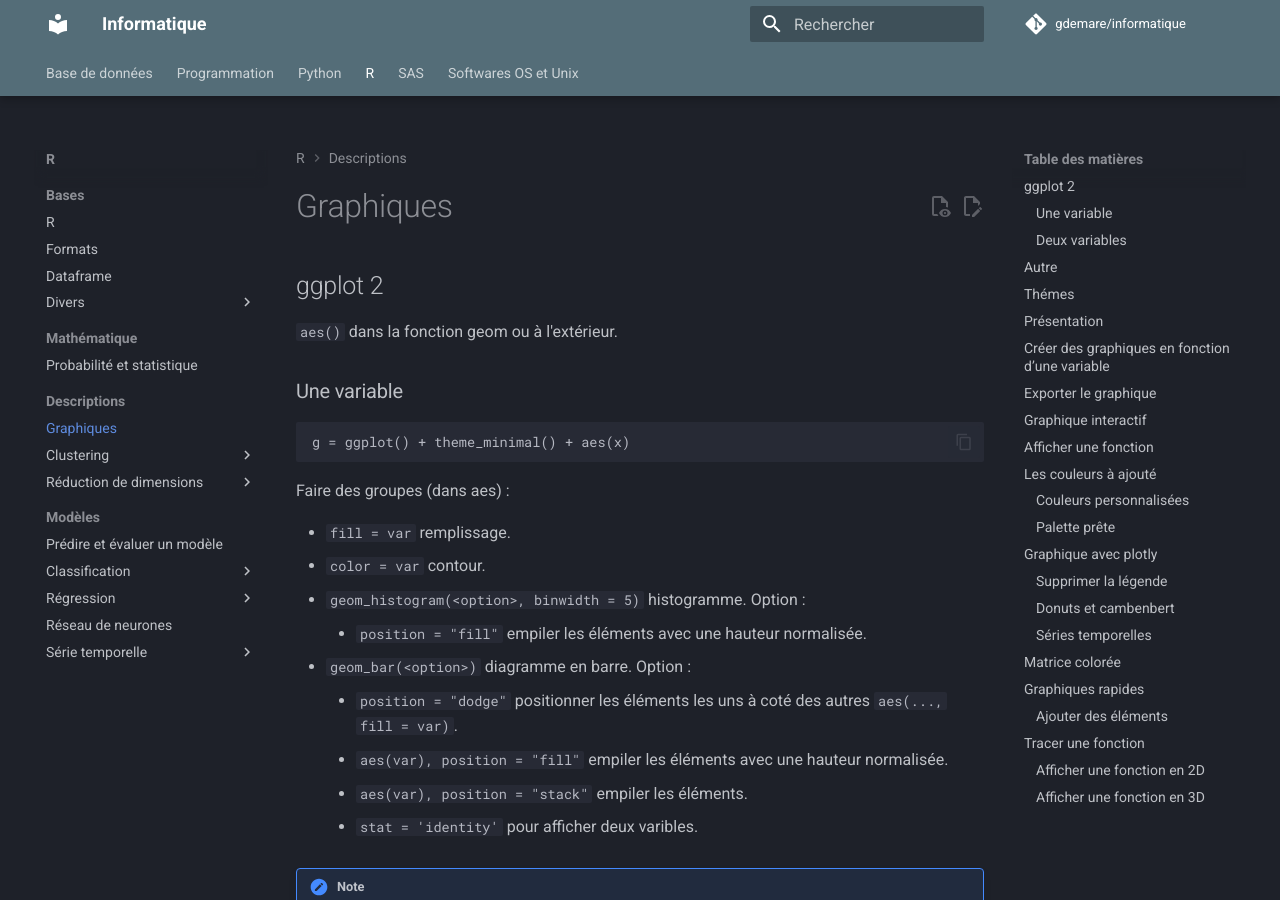
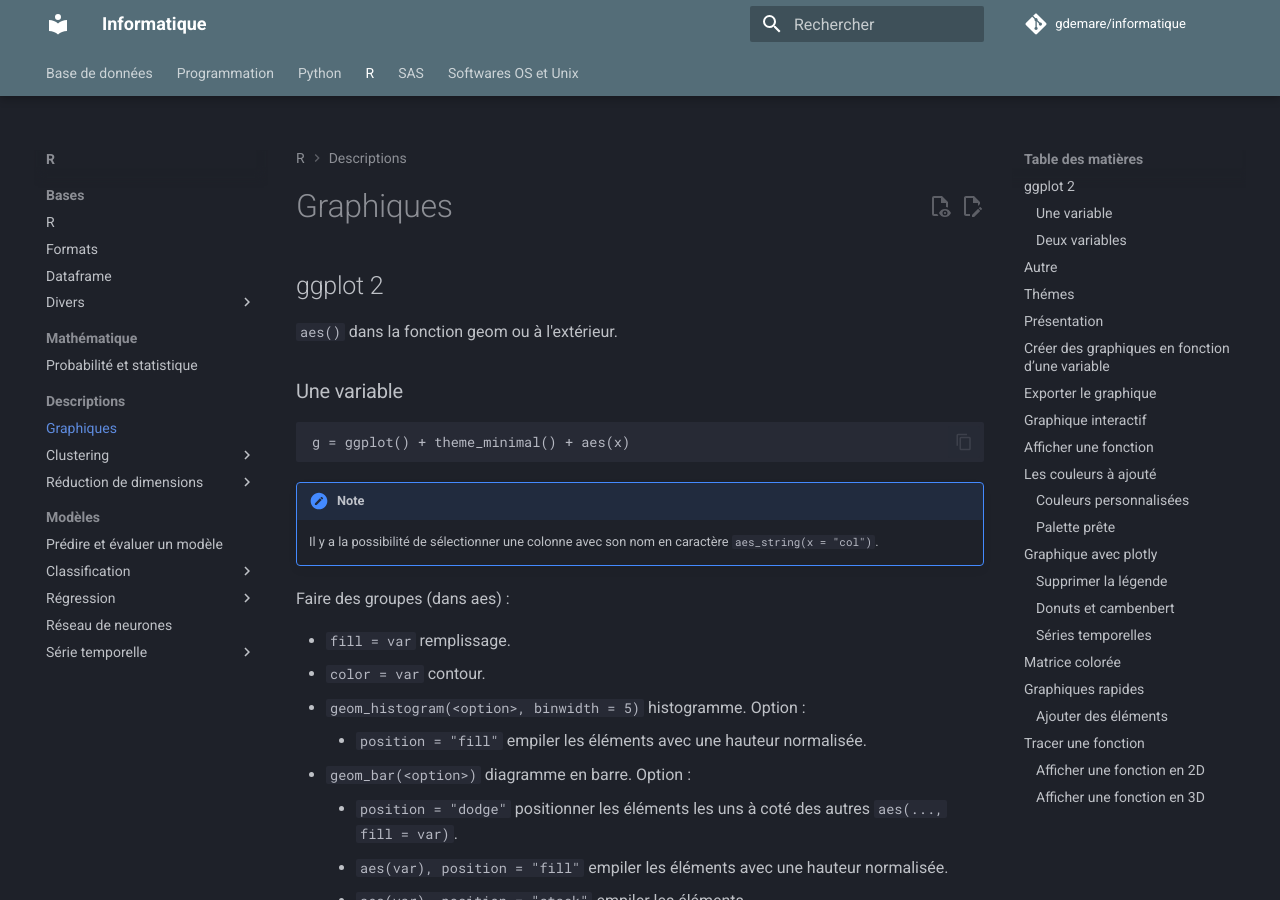
Before and after one commit to gdemare/Informatique, an MkDocs documentation site: the page built from docs/r/graphiques_r.md, in a window 1280 px wide and 900 px high. Built offline with MkDocs 1.6.1 and Material for MkDocs 9.7.7, drawn with Linux system fonts in a browser that asks for light colours; comment, search, counter and statistics services are not loaded.

Commit message:
Update graphiques_r.md

````diff
--- a/docs/r/graphiques_r.md
+++ b/docs/r/graphiques_r.md
@@ -7,6 +7,9 @@
 ```
 g = ggplot() + theme_minimal() + aes(x)
 ```
+
+!!! note
+	Il y a la possibilité de sélectionner une colonne avec son nom en caractère `aes_string(x = "col")`.
 
 Faire des groupes (dans aes) :
 
````
